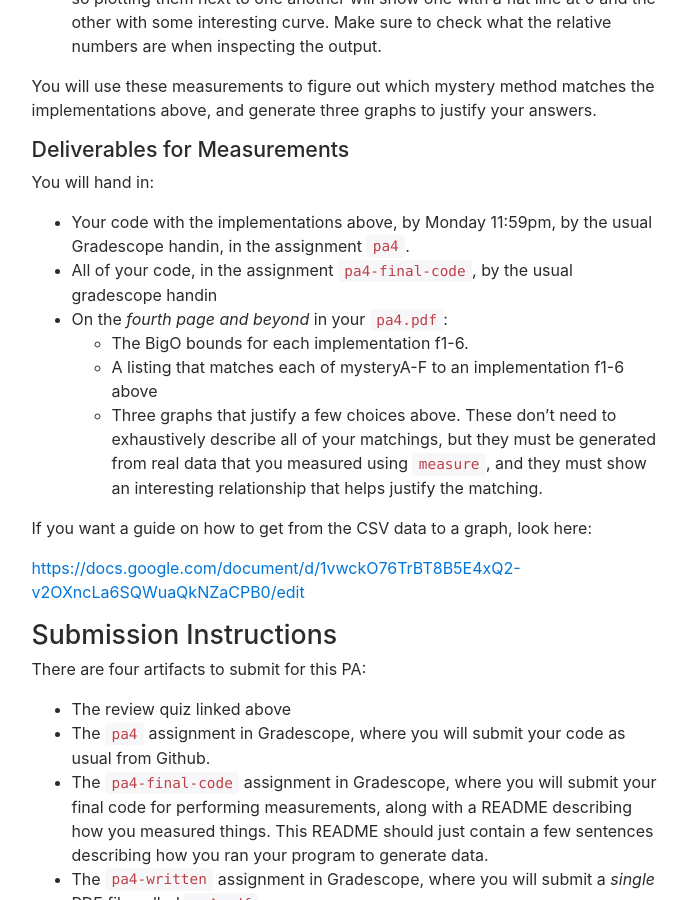
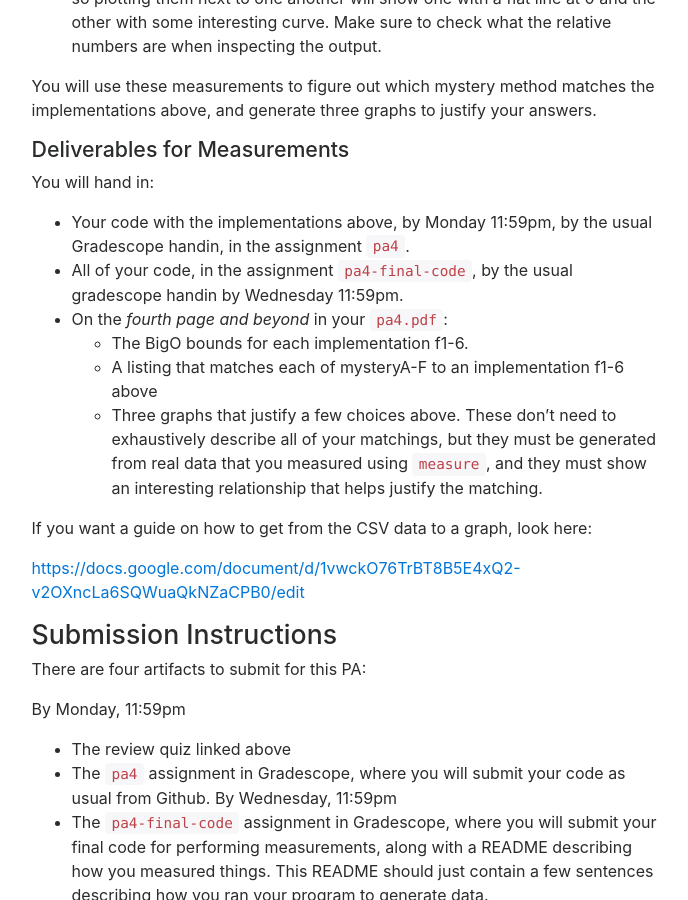
Before and after one commit to ucsd-cse12-w17/ucsd-cse12-w17.github.io, a Jekyll site: the page built from pa4/index.md, in a window 1280 px wide and 900 px high, scrolled down 6145 px. Shown: the whole window, without its empty margins (291-979 px from the left). Built offline with Jekyll 4.4.1, drawn with Linux system fonts in a browser that asks for light colours; nearby versions of some CDN libraries.

Commit message:
deadline clarif

```diff
--- a/pa4/index.md
+++ b/pa4/index.md
@@ -305,7 +305,7 @@ You will hand in:
 - Your code with the implementations above, by Monday 11:59pm, by the usual
   Gradescope handin, in the assignment `pa4`.
 - All of your code, in the assignment `pa4-final-code`, by the usual gradescope
-  handin
+  handin by Wednesday 11:59pm.
 - On the _fourth page and beyond_ in your `pa4.pdf`:
   - The BigO bounds for each implementation f1-6.
   - A listing that matches each of mysteryA-F to an implementation f1-6 above
@@ -322,9 +322,11 @@ If you want a guide on how to get from the CSV data to a graph, look here:
 
 There are four artifacts to submit for this PA:
 
+By Monday, 11:59pm
 - The review quiz linked above
 - The `pa4` assignment in Gradescope, where you will submit your code as usual
   from Github.
+By Wednesday, 11:59pm
 - The `pa4-final-code` assignment in Gradescope, where you will submit your
   final code for performing measurements, along with a README describing how
   you measured things. This README should just contain a few sentences
```
